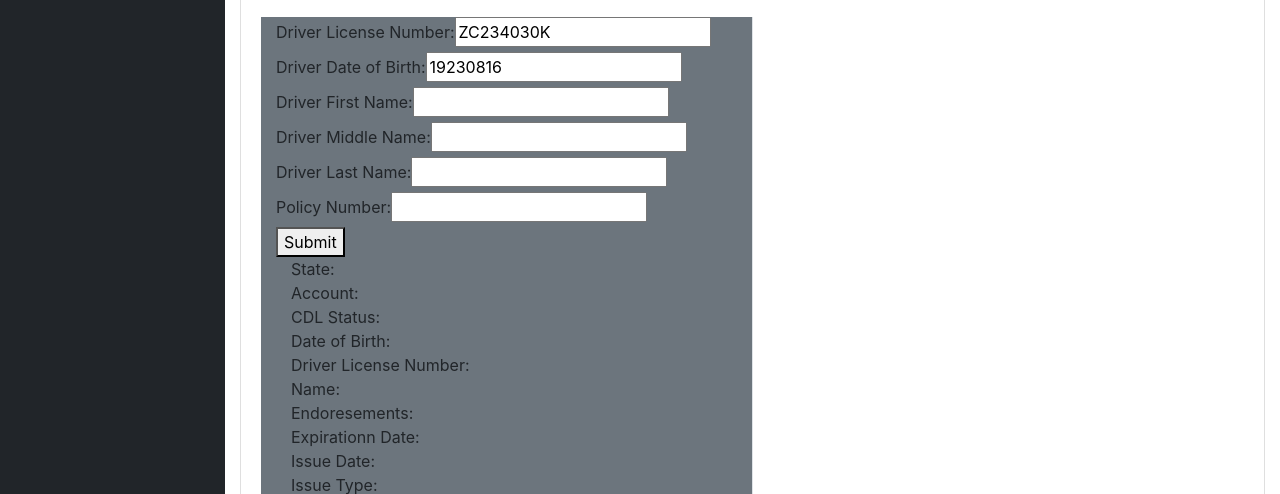
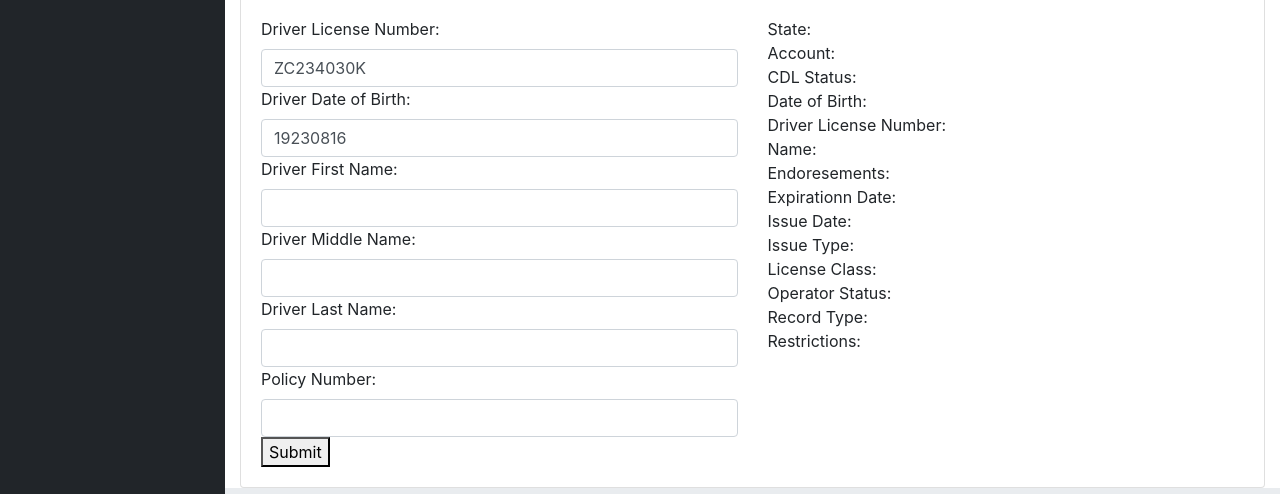
Before and after one commit to jake-crawford-nic/nic-dhr-demo, a website with bundled scripts: page index.html in a window 1280 px wide. Shown: the part 303-797 px from the top of the page. Built offline with nearby package versions, Linux system fonts and the light colour scheme.

Commit message:
This card is waaaaay better

```diff
--- a/index.html
+++ b/index.html
@@ -152,15 +152,18 @@
               </div>
             </div>
             <div class="card-body">
-              <div class="col-12 col-md-6 border-right bg-secondary">
-                <div><label for="driverLicenseNum">Driver License Number: </label><input value="ZC234030K" type="text" id="driverLicenseNum"></div>
-                <div><label for="driverDob">Driver Date of Birth: </label><input value="19230816" type="text" id="driverDob"></div>
-                <div><label for="driverFirstName">Driver First Name: </label><input type="text" id="driverFirstName"></div>
-                <div><label for="driverMiddleName">Driver Middle Name: </label><input type="text" id="driverMiddleName"></div>
-                <div><label for="driverLastName">Driver Last Name: </label><input type="text" id="driverLastName"></div>
-                <div><label for="policyNumber">Policy Number: </label><input type="text" id="policyNumber"></div>
-                <div><button id="submit">Submit</button>
+              <div class="row">
+                <div class="col-12 col-md-6">
+                  <div><label for="driverLicenseNum">Driver License Number: </label><input class="form-control" value="ZC234030K" type="text" id="driverLicenseNum"></div>
+                  <div><label for="driverDob">Driver Date of Birth: </label><input class="form-control" value="19230816" type="text" id="driverDob"></div>
+                  <div><label for="driverFirstName">Driver First Name: </label><input class="form-control" type="text" id="driverFirstName"></div>
+                  <div><label for="driverMiddleName">Driver Middle Name: </label><input class="form-control" type="text" id="driverMiddleName"></div>
+                  <div><label for="driverLastName">Driver Last Name: </label><input class="form-control" type="text" id="driverLastName"></div>
+                  <div><label for="policyNumber">Policy Number: </label><input class="form-control" type="text" id="policyNumber"></div>
+                  <div><button id="submit">Submit</button></div>
                 </div>
+                <!-- PUT BORDER RIGHT HERE -->
+                <div class="border-top col-12 d-md-none my-3"></div>
                 <div class="col-12 col-md-6">
                   <div>State:<span id="state"></span></div>
                   <div>Account:<span id="account"></span></div>
@@ -179,13 +182,7 @@
                 </div>
               </div>
             </div>
-
-
-
-
-<h2>Results</h2>
-
-
+          </div>
 
 
   <script>
@@ -194,6 +191,7 @@
   var accountId="020514327Z";
 
   document.querySelector("#submit").addEventListener("click", function() {
+
     var driverLicenseNum = document.querySelector("#driverLicenseNum").value;
     var driverDob = document.querySelector("#driverDob").value;
     var driverFirstName = document.querySelector("#driverFirstName").value;
```
Lines whose indentation alone changed are shown as unchanged.
